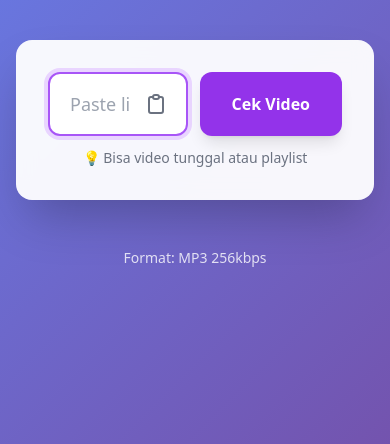
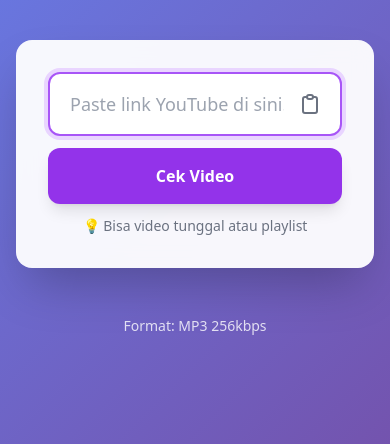
Before and after one commit to ikbaladi/youtube-to-mp3, a FastAPI app: page / in a window 390 px wide. Shown: the part 196-640 px from the top of the page. Run offline with FastAPI, Linux system fonts and the light colour scheme; some libraries are stand-ins or nearby versions.

Commit message:
perbaiki button submit

```diff
--- a/templates/index.html
+++ b/templates/index.html
@@ -17,7 +17,7 @@
 
         <!-- Main Form -->
         <div class="glass-effect rounded-2xl shadow-2xl p-8 mb-6">
-            <div class="flex gap-3 mb-3">
+            <div class="flex flex-col sm:flex-row gap-3 mb-3">
                 <div class="flex-1 relative">
                     <input
                         type="text"
@@ -36,7 +36,7 @@
                         </svg>
                     </button>
                 </div>
-                <button id="checkBtn" class="px-8 py-4 bg-purple-600 hover:bg-purple-700 text-white font-semibold rounded-xl shadow-lg hover:shadow-xl transform hover:-translate-y-0.5 transition-all">
+                <button id="checkBtn"  class="w-full sm:w-auto px-8 py-4 bg-purple-600 hover:bg-purple-700 text-white font-semibold rounded-xl shadow-lg hover:shadow-xl transform hover:-translate-y-0.5 transition-all">
                     <span id="checkBtnText">Cek Video</span>
                     <span id="checkBtnLoader" class="hidden">
                         <svg class="animate-spin h-5 w-5 inline" fill="none" viewBox="0 0 24 24">
@@ -134,4 +134,5 @@
 
     <script src="/static/js/app.js"></script>
 </body>
+
 </html>
```
